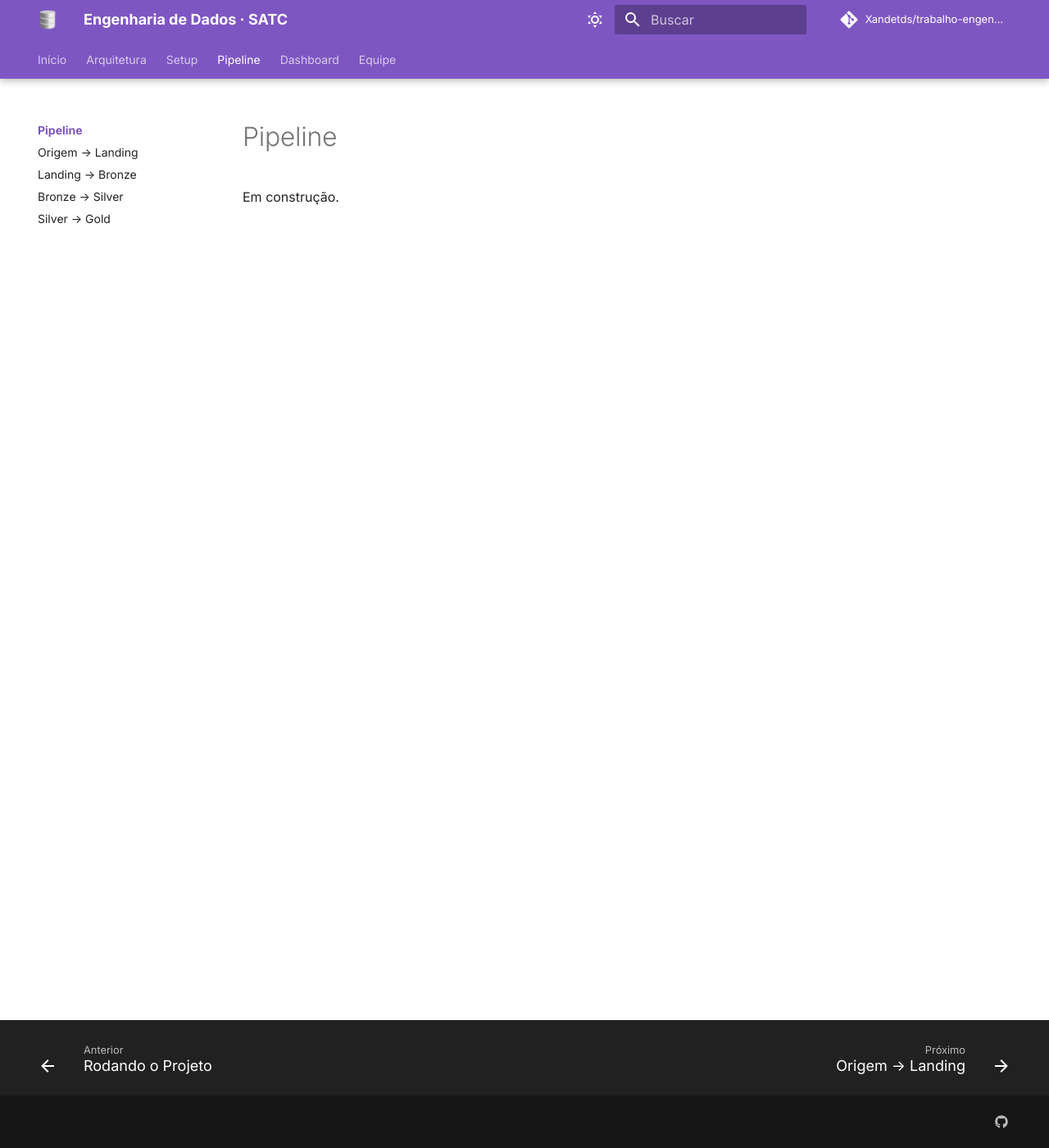
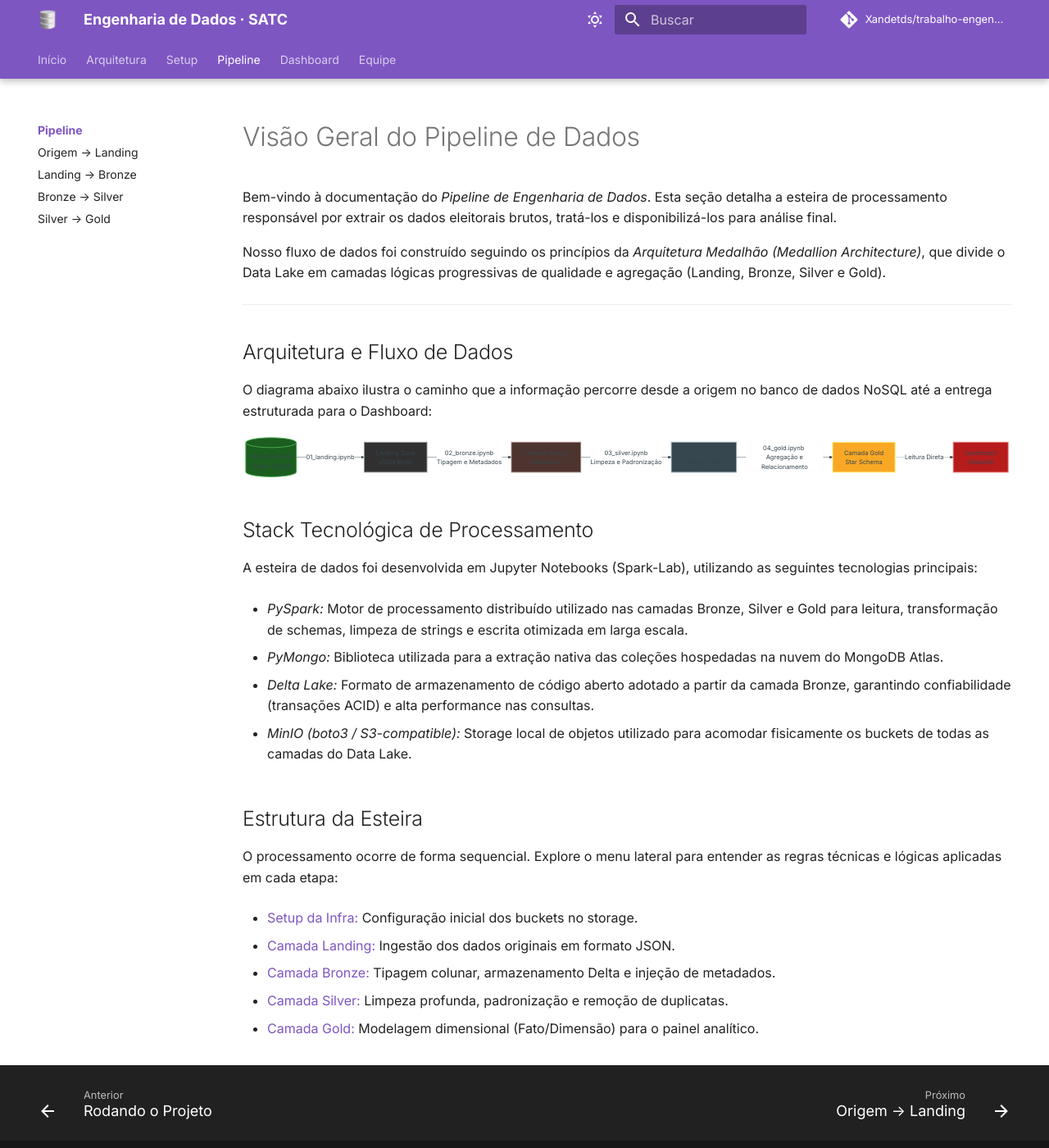
Before and after one commit to Xandetds/trabalho-engenharia-de-dados, an MkDocs documentation site: the page built from docs/pipeline/index.md, in a window 1280 px wide and 1400 px high. Shown: the whole window at 82% size. Built offline with MkDocs 1.6.1 and Material for MkDocs 9.7.7, drawn with Linux system fonts in a browser that asks for light colours; comment, search, counter and statistics services are not loaded.

Commit message:
docs: criar index com visão geral e diagrama arquitetural do pipeline

````diff
--- a/docs/pipeline/index.md
+++ b/docs/pipeline/index.md
@@ -1,3 +1,61 @@
-# Pipeline
+# Visão Geral do Pipeline de Dados
 
-Em construção.
+Bem-vindo à documentação do *Pipeline de Engenharia de Dados*. Esta seção detalha a esteira de processamento responsável por extrair os dados eleitorais brutos, tratá-los e disponibilizá-los para análise final.
+
+Nosso fluxo de dados foi construído seguindo os princípios da *Arquitetura Medalhão (Medallion Architecture)*, que divide o Data Lake em camadas lógicas progressivas de qualidade e agregação (Landing, Bronze, Silver e Gold).
+
+---
+
+## Arquitetura e Fluxo de Dados
+
+O diagrama abaixo ilustra o caminho que a informação percorre desde a origem no banco de dados NoSQL até a entrega estruturada para o Dashboard:
+
+```mermaid
+graph LR
+    %% Fontes e Destinos
+    Origem[(MongoDB Atlas <br> Origem NoSQL)]
+    Landing[Landing Zone <br> JSON Bruto]
+    Bronze[Camada Bronze <br> Delta Lake]
+    Silver[Camada Silver <br> Delta Lake]
+    Gold[Camada Gold <br> Star Schema]
+    Dash[Dashboard <br> Streamlit]
+
+    %% Conexões e Processamento
+    Origem -->|01_landing.ipynb| Landing
+    Landing -->|02_bronze.ipynb <br> Tipagem e Metadados| Bronze
+    Bronze -->|03_silver.ipynb <br> Limpeza e Padronização| Silver
+    Silver -->|04_gold.ipynb <br> Agregação e Relacionamento| Gold
+    Gold -.->|Leitura Direta| Dash
+
+    %% Estilos para Dark Mode
+    style Origem fill:#1B5E20,stroke:#4CAF50,stroke-width:2px,color:#FFF
+    style Landing fill:#303030,stroke:#9E9E9E,stroke-width:2px,color:#FFF
+    style Bronze fill:#4E342E,stroke:#A1887F,stroke-width:2px,color:#FFF
+    style Silver fill:#37474F,stroke:#90A4AE,stroke-width:2px,color:#FFF
+    style Gold fill:#F9A825,stroke:#FFF176,stroke-width:2px,color:#111
+    style Dash fill:#B71C1C,stroke:#E57373,stroke-width:2px,color:#FFF
+```
+
+## Stack Tecnológica de Processamento
+A esteira de dados foi desenvolvida em Jupyter Notebooks (Spark-Lab), utilizando as seguintes tecnologias principais:
+
+- *PySpark:* Motor de processamento distribuído utilizado nas camadas Bronze, Silver e Gold para leitura, transformação de schemas, limpeza de strings e escrita otimizada em larga escala.
+
+- *PyMongo:* Biblioteca utilizada para a extração nativa das coleções hospedadas na nuvem do MongoDB Atlas.
+
+- *Delta Lake:* Formato de armazenamento de código aberto adotado a partir da camada Bronze, garantindo confiabilidade (transações ACID) e alta performance nas consultas.
+
+- *MinIO (boto3 / S3-compatible):* Storage local de objetos utilizado para acomodar fisicamente os buckets de todas as camadas do Data Lake.
+
+## Estrutura da Esteira
+O processamento ocorre de forma sequencial. Explore o menu lateral para entender as regras técnicas e lógicas aplicadas em cada etapa:
+
+- [Setup da Infra:](setup.md) Configuração inicial dos buckets no storage.
+
+- [Camada Landing:](landing.md) Ingestão dos dados originais em formato JSON.
+
+- [Camada Bronze:](bronze.md) Tipagem colunar, armazenamento Delta e injeção de metadados.
+
+- [Camada Silver:](silver.md) Limpeza profunda, padronização e remoção de duplicatas.
+
+- [Camada Gold:](gold.md) Modelagem dimensional (Fato/Dimensão) para o painel analítico.
````
